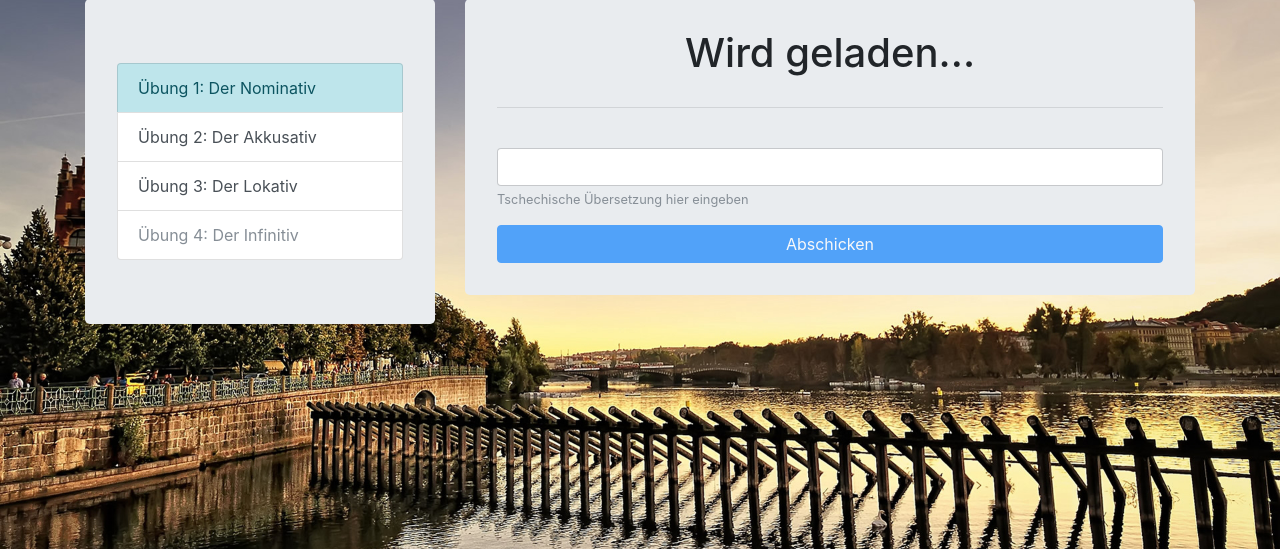
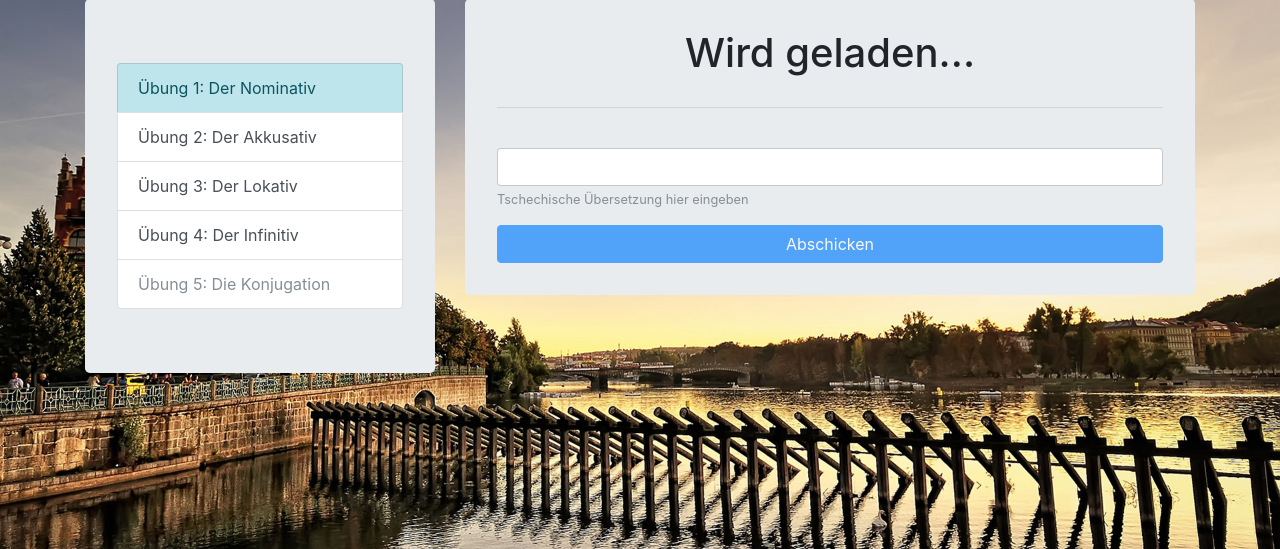
Before and after one commit to Val-777/czech, a Django app: page /exercises/ExNNS/ in a window 1280 px wide. Shown: the part 163-712 px from the top of the page. Run offline with Django 3.2, Linux system fonts and the light colour scheme; data that the repository does not hold is empty; some libraries are stand-ins or nearby versions; some web fonts are replaced.

Commit message:
Add link to Verb Infinitiv exercise

```diff
--- a/quiz/templates/quiz/home.html
+++ b/quiz/templates/quiz/home.html
@@ -7,7 +7,8 @@
         <a href="{% url 'exercise' kind='ExNNS' %}" class="list-group-item list-group-item-action" id='ExNNS'>Übung 1: Der Nominativ</a>
         <a href="{% url 'exercise' kind='ExAAS' %}" class="list-group-item list-group-item-action" id='ExAAS'>Übung 2: Der Akkusativ</a>
         <a href="{% url 'exercise' kind='ExLNS' %}" class="list-group-item list-group-item-action" id='ExLNS'>Übung 3: Der Lokativ</a>
-        <li class="list-group-item disabled">Übung 4: Der Infinitiv</li>
+        <a href="{% url 'exercise' kind='ExIIV' %}" class="list-group-item list-group-item-action" id='ExIIV'>Übung 4: Der Infinitiv</a>
+        <li class="list-group-item disabled">Übung 5: Die Konjugation</li>
       </ul>
     </div>
   </div>
```
